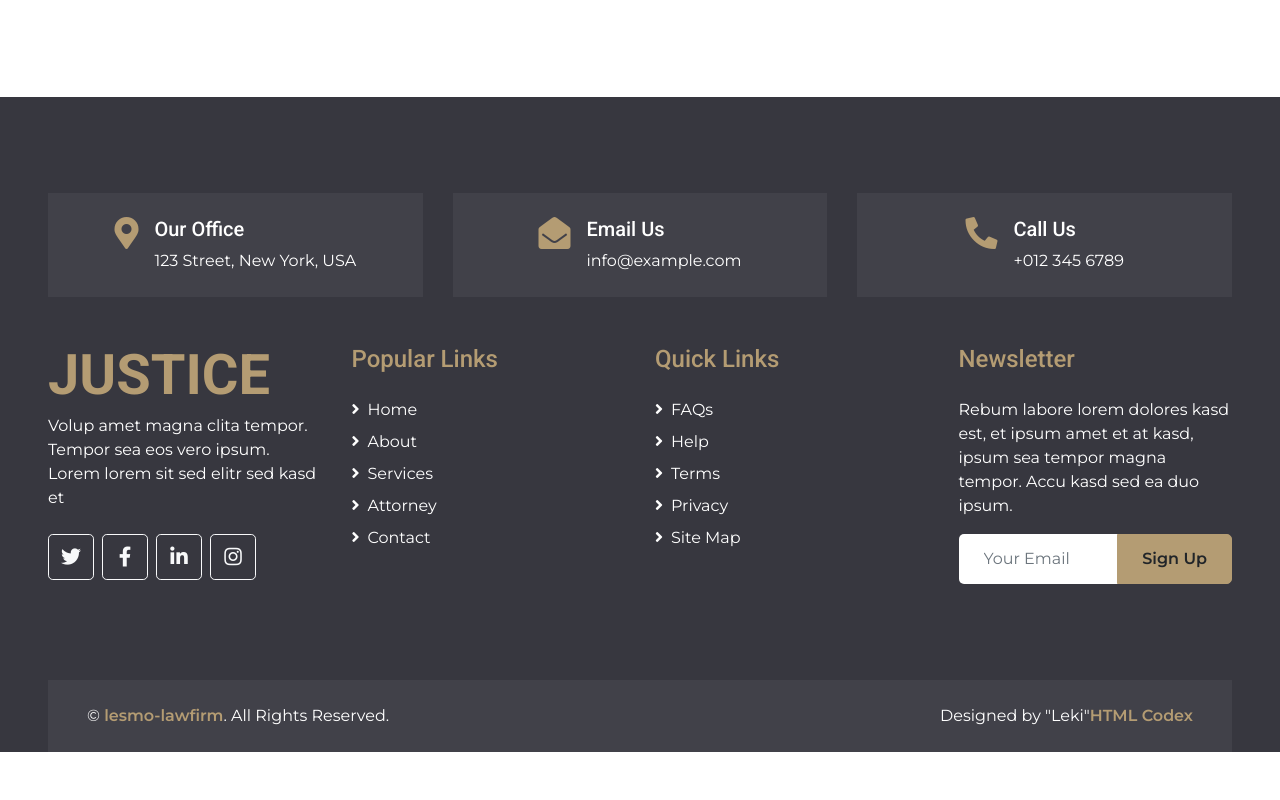
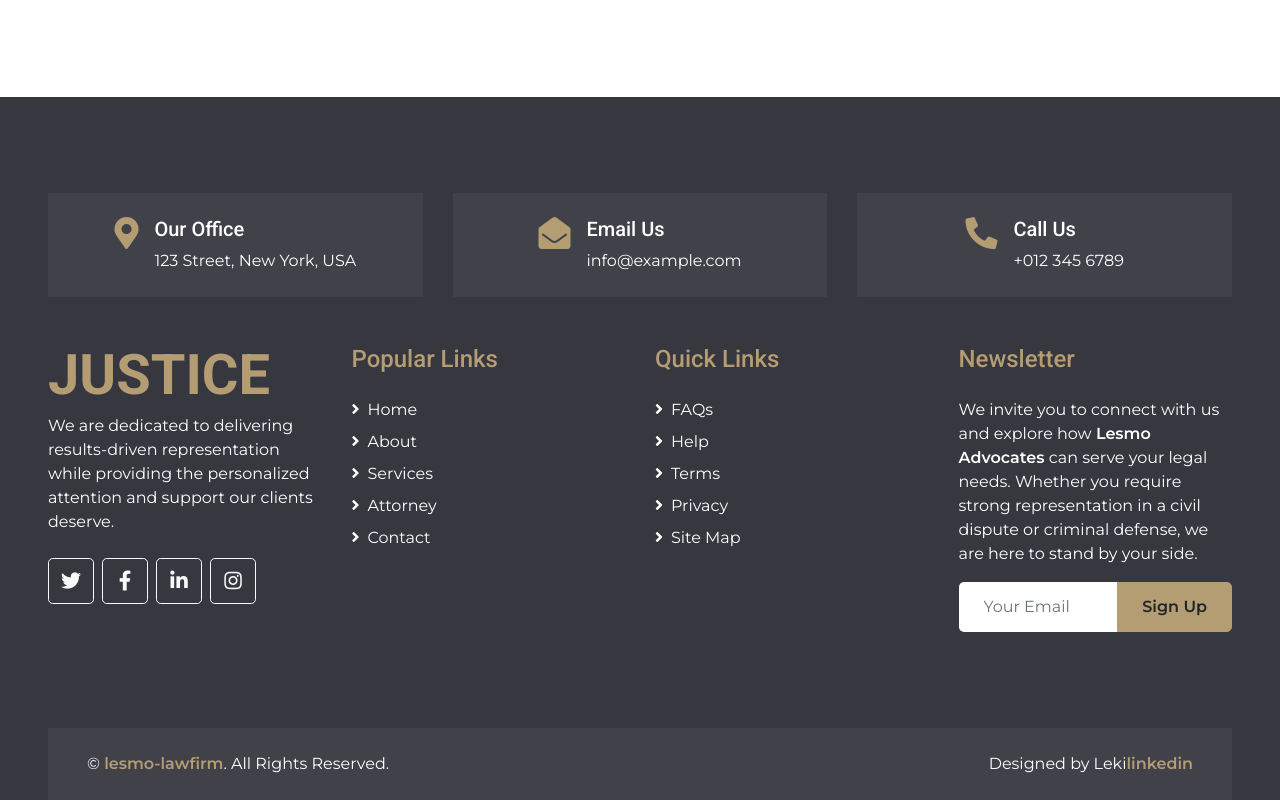
Before and after one commit to leki-hub/lesmo-lawfirm, a React (Create React App) app: page /#/ in a window 1280 px wide. Shown: the part 5433-6233 px from the top of the page. Before the commit the page ends 6185 px from the top, so only its background shows below. Built offline with nearby package versions, Linux system fonts and the light colour scheme.

Commit message:
footer links

```diff
--- a/src/components/Footer.js
+++ b/src/components/Footer.js
@@ -1,4 +1,5 @@
 import React from "react";
+import { Link } from "react-router-dom";
 
 const Footer = () => {
   return (
@@ -54,8 +55,8 @@ const Footer = () => {
               </h1>
             </a>
             <p>
-              Volup amet magna clita tempor. Tempor sea eos vero ipsum. Lorem
-              lorem sit sed elitr sed kasd et
+            We are dedicated to delivering results-driven representation while providing the
+             personalized attention and support our clients deserve.
             </p>
             <div className="d-flex justify-content-start mt-4">
               <a
@@ -89,21 +90,21 @@ const Footer = () => {
               Popular Links
             </h4>
             <div className="d-flex flex-column justify-content-start">
-              <a className="text-white mb-2" href="#">
+              <Link className="text-white mb-2" to="/">
                 <i className="fa fa-angle-right mr-2"></i>Home
-              </a>
-              <a className="text-white mb-2" href="#">
+              </Link>
+              <Link className="text-white mb-2" to="/about">
                 <i className="fa fa-angle-right mr-2"></i>About
-              </a>
-              <a className="text-white mb-2" href="#">
+              </Link>
+              <Link  className="text-white mb-2" to="/practice">
                 <i className="fa fa-angle-right mr-2"></i>Services
-              </a>
-              <a className="text-white mb-2" href="#">
+              </Link>
+              <Link className="text-white mb-2" to="/attorneys">
                 <i className="fa fa-angle-right mr-2"></i>Attorney
-              </a>
-              <a className="text-white" href="#">
+              </Link>
+              <Link  className="text-white" to="/contact">
                 <i className="fa fa-angle-right mr-2"></i>Contact
-              </a>
+              </Link>
             </div>
           </div>
           <div className="col-lg-3 col-md-6 mb-5">
@@ -133,8 +134,9 @@ const Footer = () => {
               Newsletter
             </h4>
             <p>
-              Rebum labore lorem dolores kasd est, et ipsum amet et at kasd,
-              ipsum sea tempor magna tempor. Accu kasd sed ea duo ipsum.
+            We invite you to connect with us and explore how <b>Lesmo Advocates </b>
+            can serve your legal needs. Whether you require strong representation in a civil dispute
+             or criminal defense, we are here to stand by your side.
             </p>
             <div className="w-100">
               <div className="input-group">
@@ -166,9 +168,9 @@ const Footer = () => {
           </div>
           <div className="col-md-6 text-center text-md-right">
             <p className="m-0 text-white">
-              Designed by "Leki"
-              <a className="font-weight-bold" href="https://htmlcodex.com">
-                HTML Codex
+              Designed by Leki
+              <a className="font-weight-bold" href="https://www.linkedin.com/in/leki-emmanuel-8b7540157/" target="_blank">
+               linkedin
               </a>
             </p>
           </div>
```
